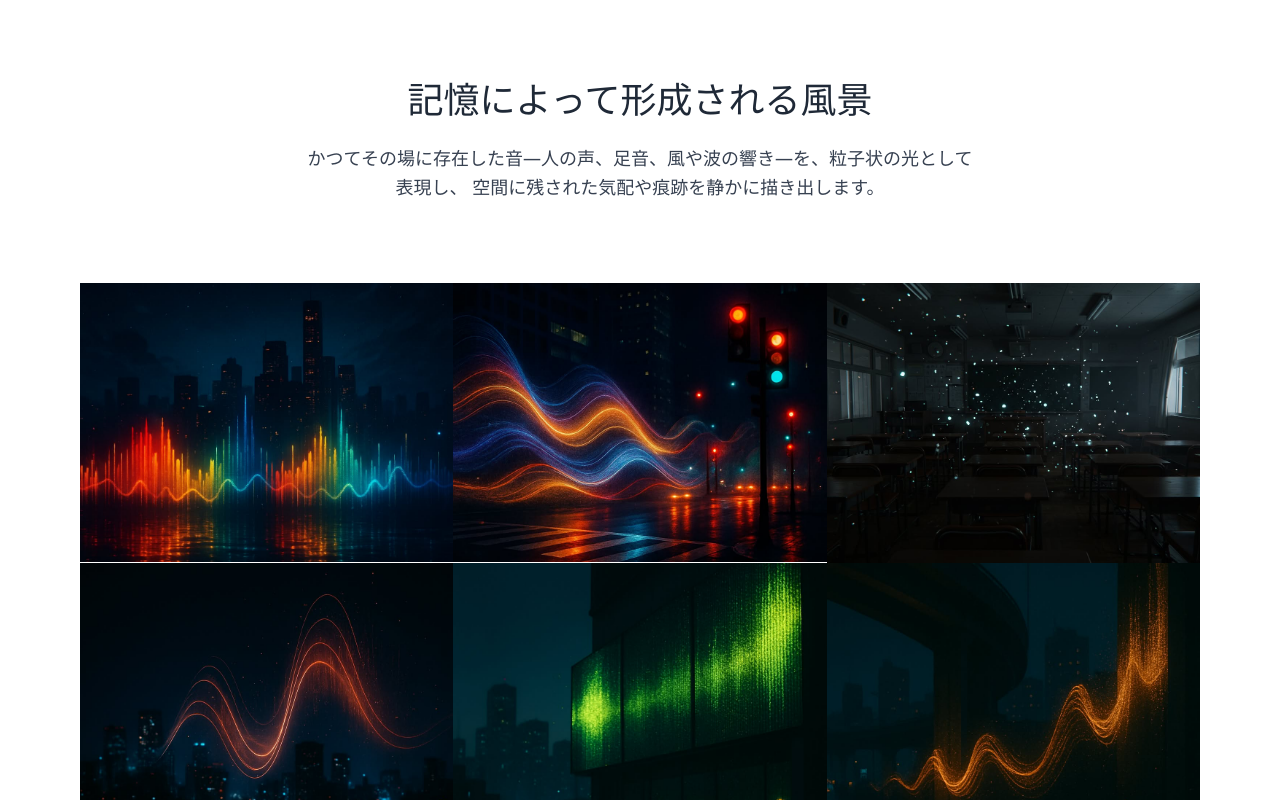
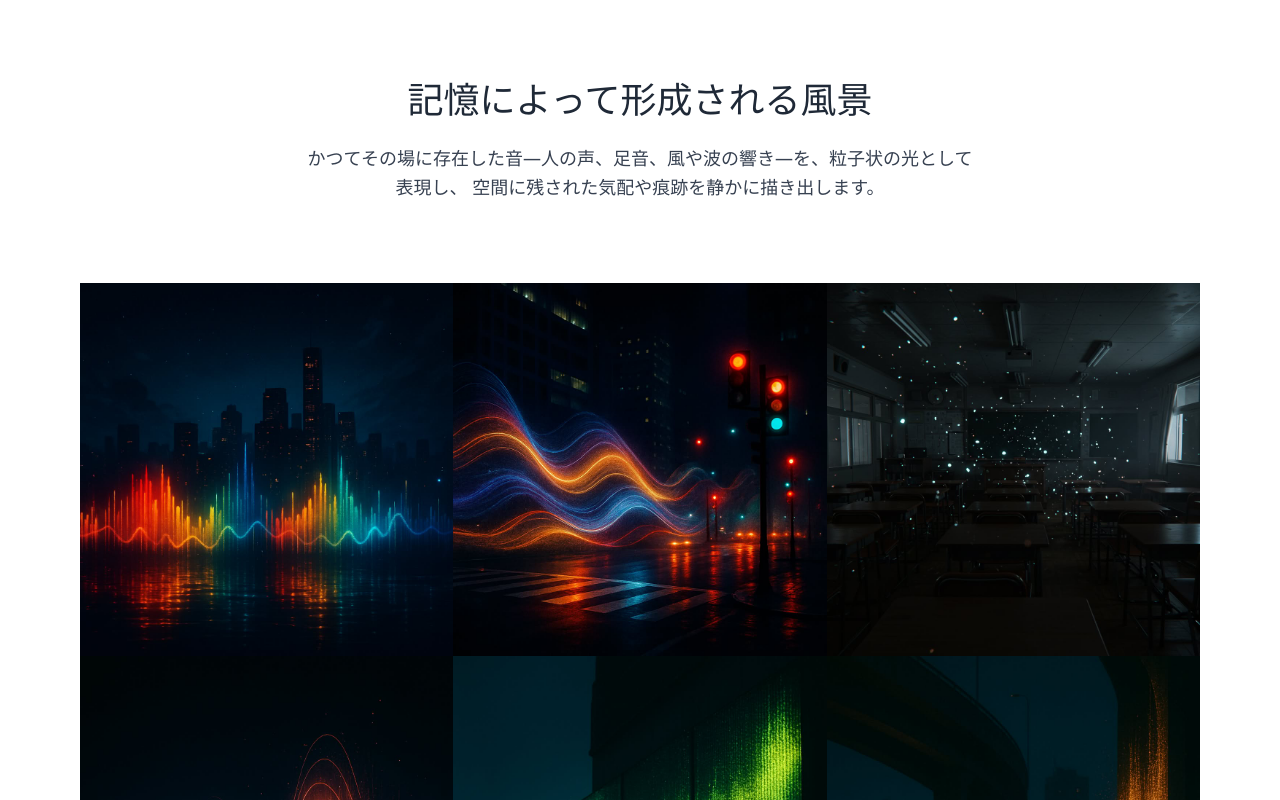
Before and after one commit to dyedai/gallery, a Next.js app: page / in a window 1280 px wide. Shown: the top 800 px of the page. Built offline with nearby package versions, Linux system fonts and the light colour scheme.

Commit message:
modify base design

```diff
--- a/app/page.tsx
+++ b/app/page.tsx
@@ -19,7 +19,7 @@ export default function Home() {
           {images.map((src, index) => (
             <div key={index} className="relative overflow-hidden">
               <div className="relative aspect-[4/3]">
-                <Image src={src} alt={`記憶 ${index + 1}`} fill sizes="(max-width: 768px) 100vw, (max-width: 1200px) 50vw, 33vw" className="object-cover" priority={index < 6} />
+                <Image src={src} alt={`記憶 ${index + 1}`} width={1024} height={1024} />
               </div>
             </div>
           ))}
```
